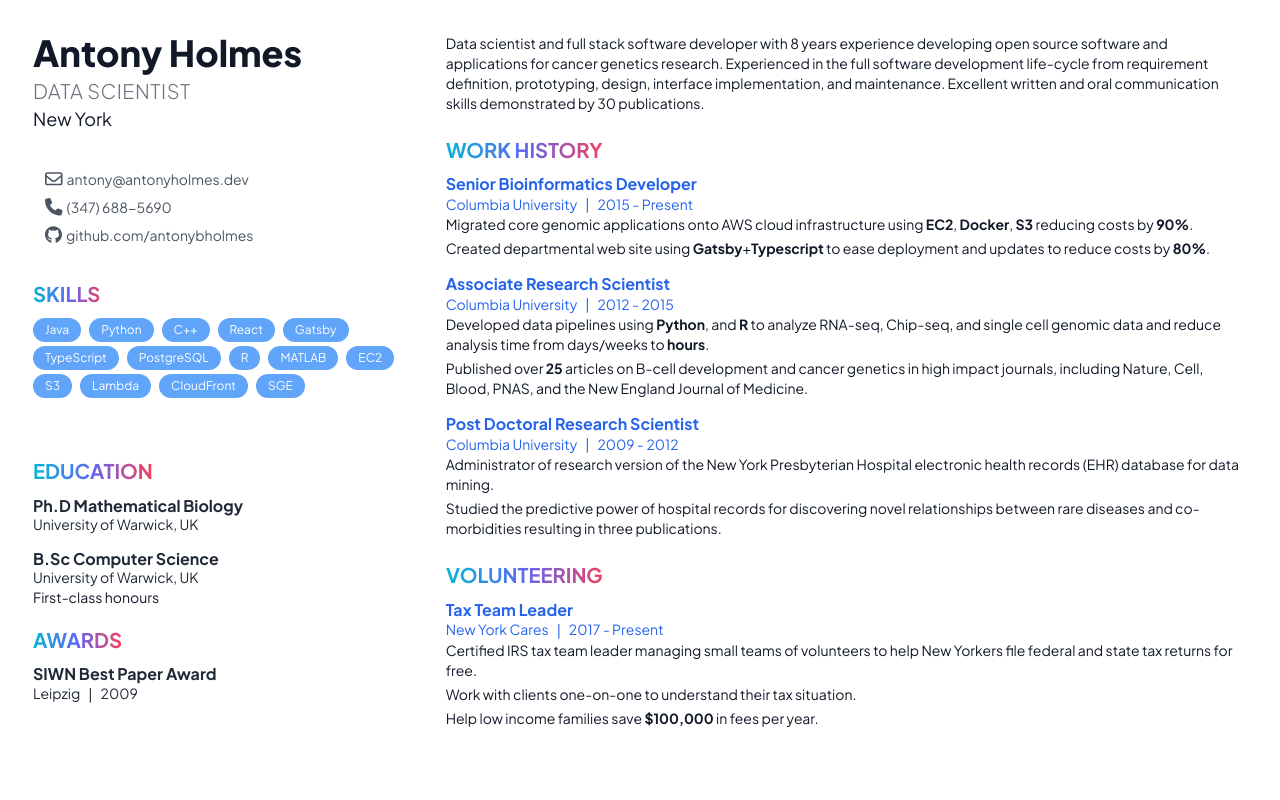
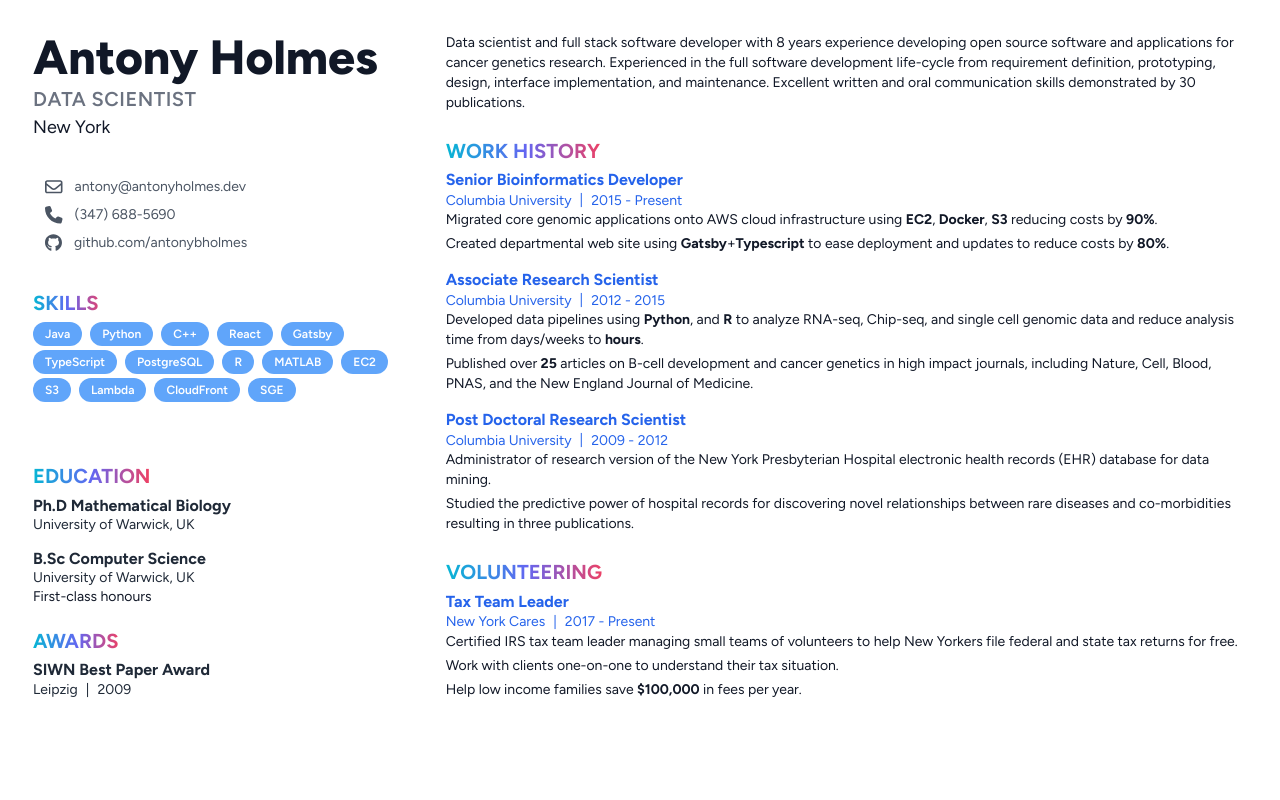
Before and after one commit to antonybholmes/antonyholmes-resume-gatsby, a Gatsby site: page / in a window 1280 px wide. Shown: the top 800 px of the page. Built offline with nearby package versions, Linux system fonts and the light colour scheme; Gatsby itself is replaced by a stand-in of ours.

Commit message:
Bug fixes and updates.

```diff
--- a/package.json
+++ b/package.json
@@ -5,6 +5,7 @@
   "version": "1.0.0",
   "author": "Antony Holmes <antony@antonyholmes.dev>",
   "dependencies": {
+    "@fontsource/figtree": "^4.5.1",
     "@fontsource/inter": "^4.5.14",
     "@fontsource/montserrat": "^4.5.13",
     "@fontsource/plus-jakarta-sans": "^4.5.10",
@@ -20,7 +21,7 @@
     "@tailwindcss/postcss7-compat": "^2.2.17",
     "autoprefixer": "^10.4.13",
     "date-fns": "^2.29.3",
-    "gatsby": "^5.0.0",
+    "gatsby": "^5.0.1",
     "gatsby-image": "^2.9.0",
     "gatsby-plugin-image": "^3.0.0",
     "gatsby-plugin-manifest": "^5.0.0",
@@ -31,7 +32,7 @@
     "gatsby-source-filesystem": "^5.0.0",
     "gatsby-transformer-json": "^5.0.0",
     "gatsby-transformer-sharp": "^5.0.0",
-    "postcss": "^8.4.18",
+    "postcss": "^8.4.19",
     "prop-types": "^15.8.1",
     "puppeteer-core": "^19.2.2",
     "react": "^18.2.0",
--- a/src/pages/index.tsx
+++ b/src/pages/index.tsx
@@ -18,7 +18,7 @@ import Seo from "../components/seo"
 
 const Title = ({ title }) => {
   return (
-    <Row isVCentered={true} className="gap-x-2 mb-3">
+    <Row isVCentered={true} className="gap-x-2 mb-2">
       {/* <img
           src="/assets/svg/heading-arrow.svg"
           width="20"
@@ -53,7 +53,7 @@ const Skill = ({ title, color = "bg-blue-400 text-white" }) => {
     <Row
       isCentered={true}
       isVCentered={true}
-      className={cn("rounded-full text-xs px-3 py-1", color)}
+      className={cn("rounded-full text-xs px-3 py-1 font-semibold", color)}
     >
       {title}
     </Row>
@@ -102,7 +102,7 @@ export default function IndexPage({ data }) {
         <TwoCol className="mt-8">
           <div className="flex flex-col gap-y-5">
             <div>
-              <h1 className="text-4xl font-extrabold">
+              <h1 className="text-5xl font-extrabold">
                 Antony Holmes
               </h1>
 
@@ -111,7 +111,7 @@ export default function IndexPage({ data }) {
                 isCentered={false}
                 className="gap-x-4 mt-1"
               >
-                <h2 className="text-xl text-gray-500 font-light uppercase tracking-wide">
+                <h2 className="text-xl text-gray-500 font-semibold uppercase tracking-wide">
                   Data Scientist
                 </h2>
                 {/* <span className="rounded-full w-2 h-2 bg-gray-300" />
@@ -124,7 +124,7 @@ export default function IndexPage({ data }) {
             </div>
 
             <div className="flex flex-col gap-y-2 py-4 px-3 rounded-xl bg-gray-200/80 text-gray-600">
-              <Row isVCentered={true} className="gap-x-1">
+              <Row isVCentered={true} className="gap-x-3">
                 <FontAwesomeIcon icon={faEnvelope} size="lg" />
 
                 <div>
@@ -137,7 +137,7 @@ export default function IndexPage({ data }) {
                 </div>
               </Row>
 
-              <Row isVCentered={true} className="gap-x-1">
+              <Row isVCentered={true} className="gap-x-3">
                 <FontAwesomeIcon icon={faPhone} size="lg" />
 
                 <div>
@@ -147,7 +147,7 @@ export default function IndexPage({ data }) {
                 </div>
               </Row>
 
-              <Row isVCentered={true} className="gap-x-1">
+              <Row isVCentered={true} className="gap-x-3">
                 <FontAwesomeIcon icon={faGithub} size="lg" />
 
                 <div>
--- a/src/styles/index.scss
+++ b/src/styles/index.scss
@@ -11,7 +11,7 @@ html {
 }
 
 body {
-  @apply relative p-0 m-0 text-sm bg-white text-gray-900;
+  @apply relative p-0 m-0 text-sm bg-white text-gray-900 font-normal;
 }
 
 
--- a/tailwind.config.js
+++ b/tailwind.config.js
@@ -8,6 +8,7 @@ module.exports = {
   theme: {
     fontFamily: {
       sans: [
+        "Figtree",
         "Plus Jakarta Sans",
         "Helvetica Neue",
         "Inter",
```
Also changed, not shown: gatsby-browser.js (+7 -0 lines), 2 other files.
